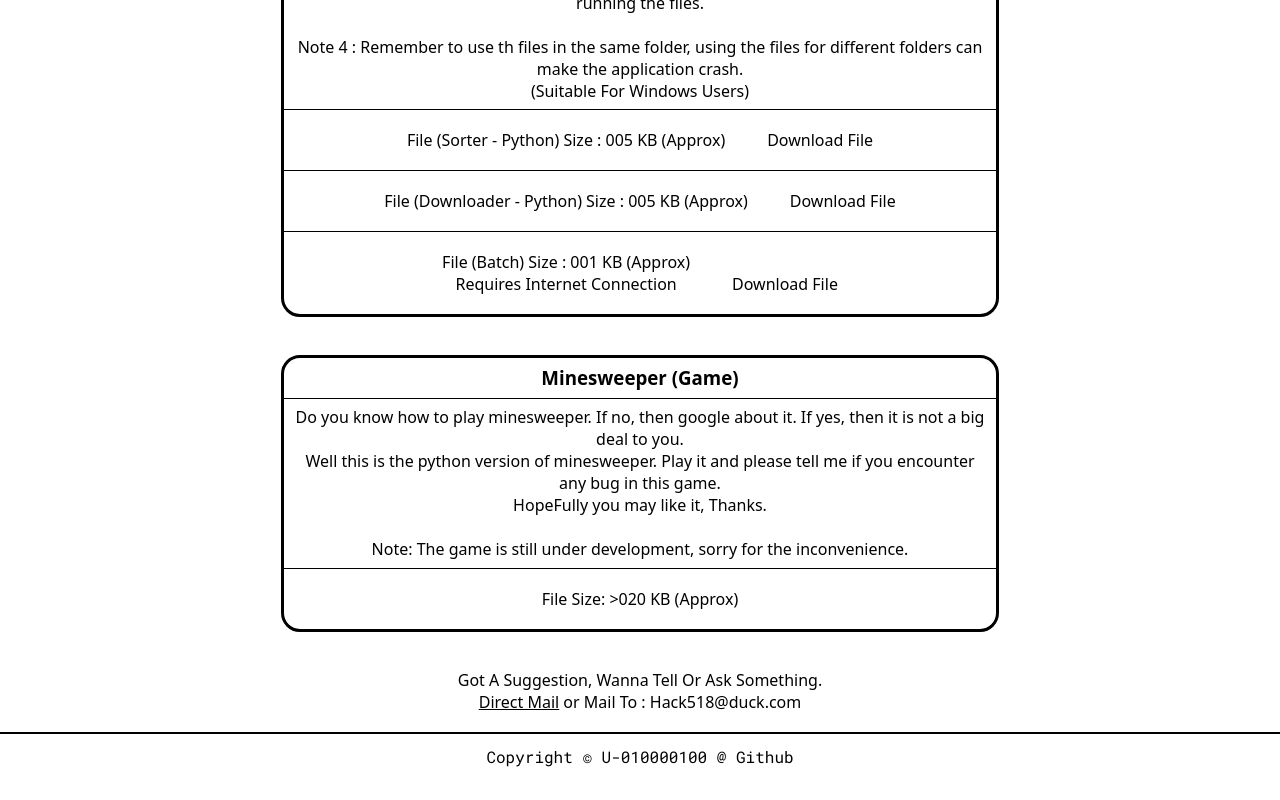
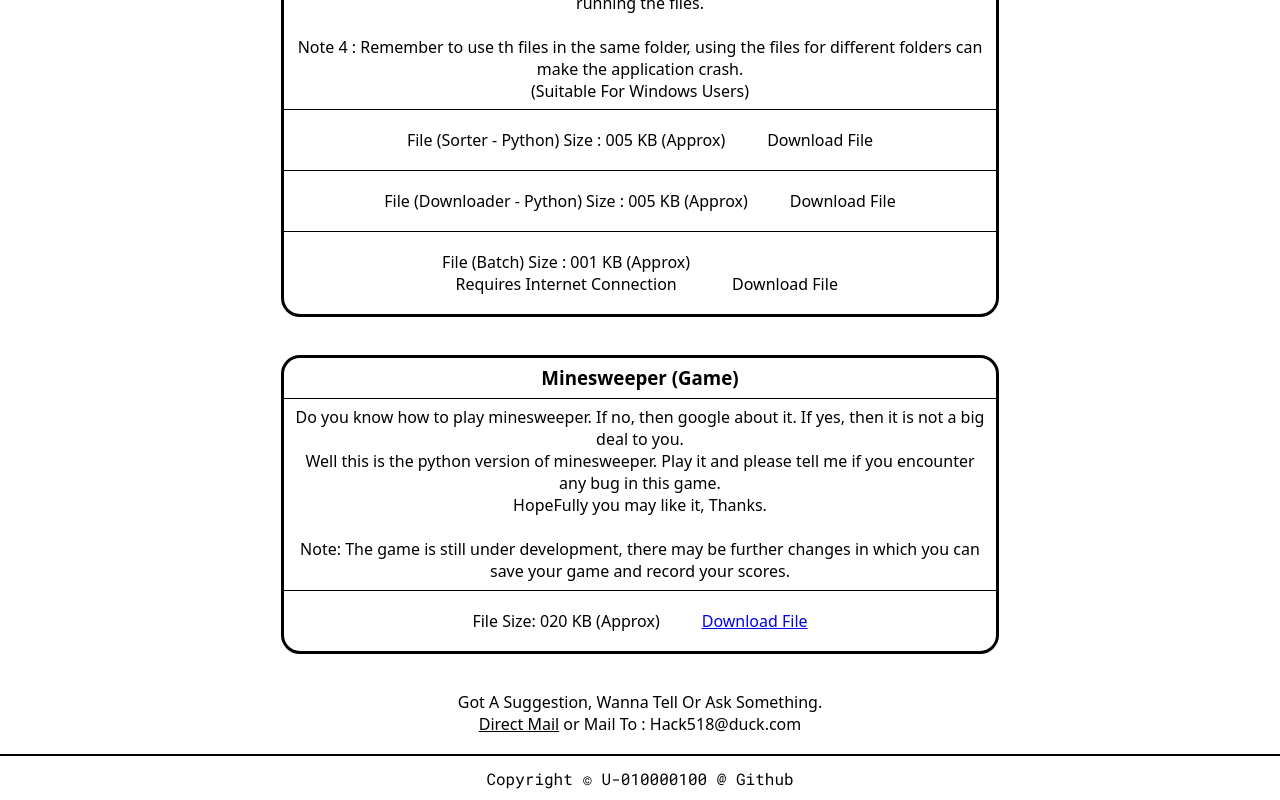
Before and after one commit to U-010000100/U-010000100.github.io, a plain HTML site: page py_projects.html in a window 1280 px wide. Shown: the part 3018-3818 px from the top of the page. Before the commit the page ends 3796 px from the top, so only its background shows below. Drawn offline with Linux system fonts and the light colour scheme.

Commit message:
Update py_projects.html

```diff
--- a/py_projects.html
+++ b/py_projects.html
@@ -175,11 +175,12 @@
                         Do you know how to play minesweeper. If no, then google about it. If yes, then it is not a big deal to you.<br>
                         Well this is the python version of minesweeper. Play it and please tell me if you encounter any bug in this game.
                         <br>HopeFully you may like it, Thanks.
-                        <br><br>Note: The game is still under development, sorry for the inconvenience.
+                        <br><br>Note: The game is still under development, there may be further changes in which you can save your game and record your scores.
                     </p>
                     <div id="separator12_1"><hr size="1" width="auto" color="black"></div>
                     <div>
-                        <p class="flex_file_para">File Size: >020 KB (Approx)</p>
+                        <p class="flex_file_para">File Size: 020 KB (Approx)</p>
+                        <p class="downloader"><a href="python_files/Minesweeper.py" id="file_8" onmouseover="file_color_changer_8()" onmouseleave="file_color_remover_8()">Download File</a></p>
                     </div>
                 </div>
                 <p class="flex_para">Got A Suggestion, Wanna Tell Or Ask Something.<br><a href="mailto:hack518@duck.com" id="contact_mail" onmouseover=mail_color_changer() onmouseleave=mail_color_remover()>Direct Mail</a> or Mail To : Hack518@duck.com</p>
```
